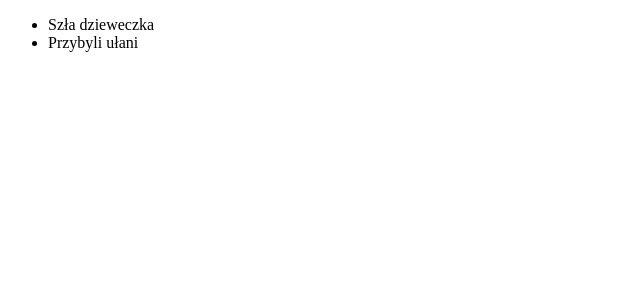
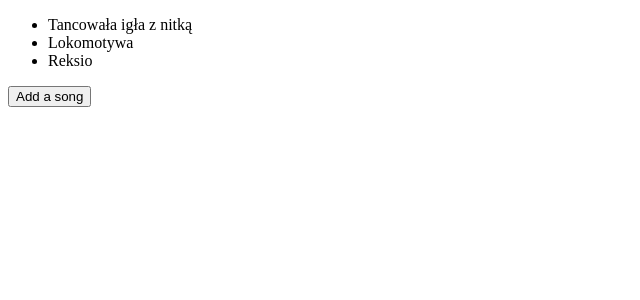
Before and after one commit to aleksandergorecki80/HooksLearningApp, a React (Create React App) app: page / in a window 1280 px wide. Shown: the top 300 px of the page, without its empty margins (0-640 px from the left). Built offline with nearby package versions, Linux system fonts and the light colour scheme.

Commit message:
useState Hook

```diff
--- a/package.json
+++ b/package.json
@@ -9,6 +9,7 @@
     "react": "^17.0.1",
     "react-dom": "^17.0.1",
     "react-scripts": "4.0.0",
+    "uuid": "^8.3.1",
     "web-vitals": "^0.2.4"
   },
   "scripts": {
--- a/src/components/SongList.js
+++ b/src/components/SongList.js
@@ -1,12 +1,26 @@
-import React from 'react';
+import React, { useState } from 'react';
+import { v4 as uuidv4 } from 'uuid';
+
 
 const SongList = () => {
+    const [songs, setSongs] = useState([
+        { title: 'Tancowała igła z nitką', id: 1},
+        { title: 'Lokomotywa', id: 2},
+        { title: 'Reksio', id: 3},
+    ]);
+    const addSong = () => {
+         setSongs( [ ...songs, { title: 'Bonifacy i Filemon', id: uuidv4() } ] );
+    }
     return (
         <div className="song-list">
             <ul>
-                <li>Szła dzieweczka</li>
-                <li>Przybyli ułani</li>
+                {songs.map((song) => {
+                    return (
+                        <li key={song.id}>{song.title}</li>
+                    )
+                })}
             </ul>
+            <button onClick={addSong}>Add a song</button>
         </div>
      );
 }
```
Also changed, not shown: 1 other file (tests, documents, lock files or other folders).
